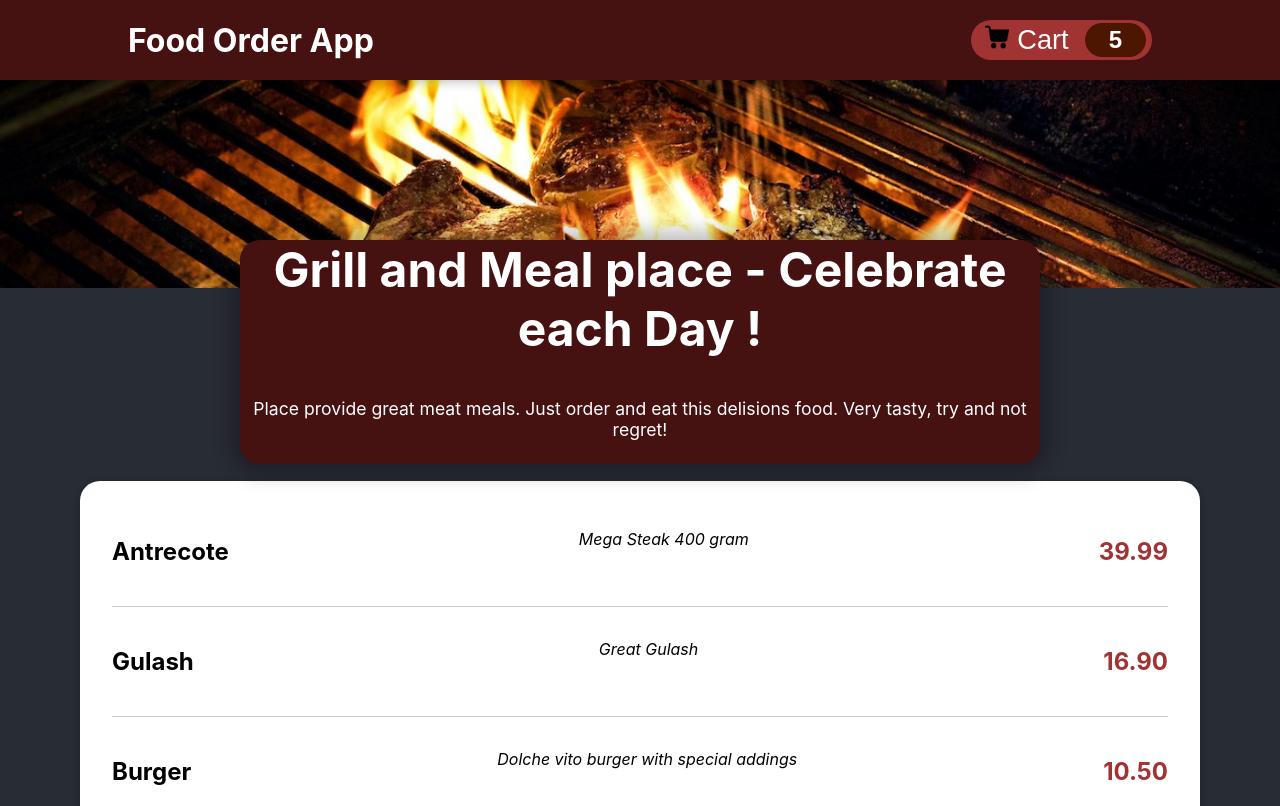
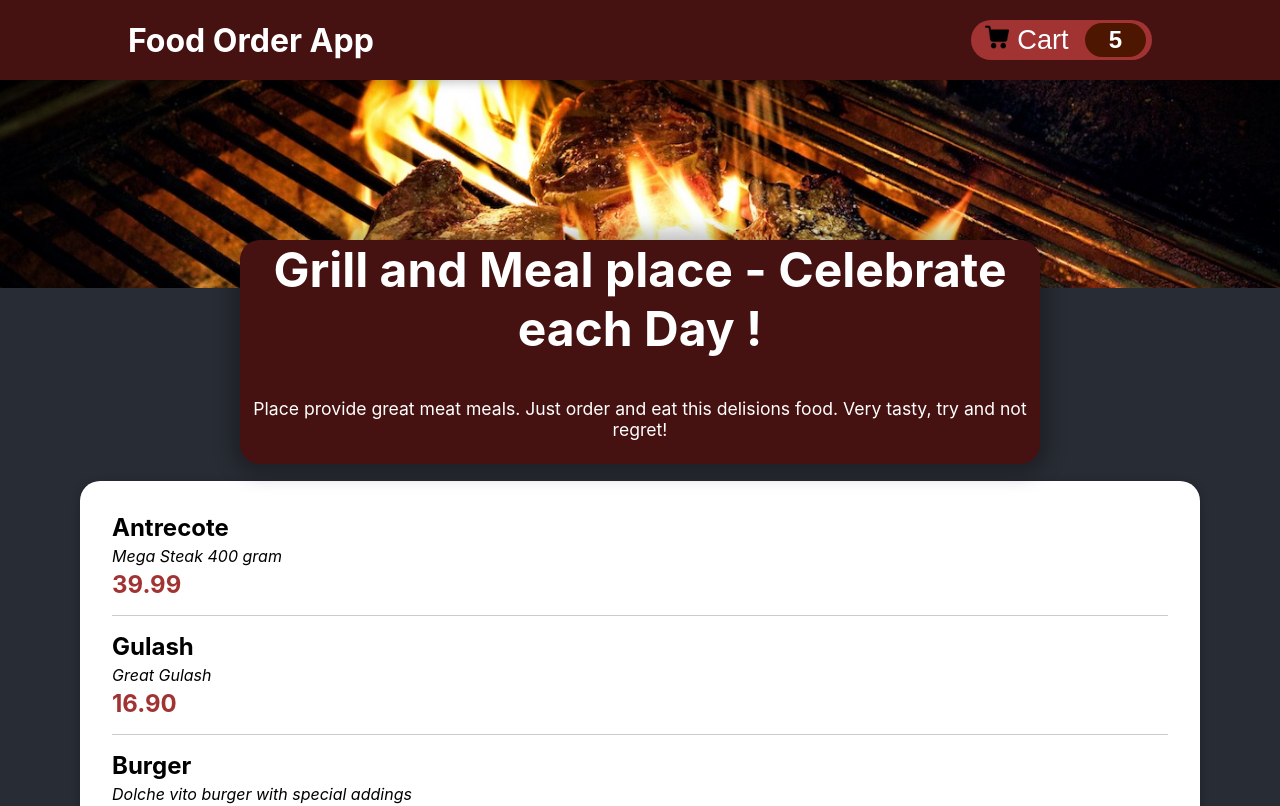
Before and after one commit to michael-ryk/p-food-order, a React (Create React App) app: page / in a window 1280 px wide. Shown: the top 806 px of the page. Built offline with nearby package versions, Linux system fonts and the light colour scheme.

Commit message:
Fix props display

```diff
--- a/src/components/Food/FoodItem/FoodItem.jsx
+++ b/src/components/Food/FoodItem/FoodItem.jsx
@@ -3,8 +3,8 @@ import classes from './FoodItem.module.css';
 const FoodItem = ({name, description, price}) => {
 
   return (
-    <li>
-      <div className={classes.food}>
+    <li className={classes.food}>
+      <div>
         <h3 className={classes.food__name}>{name}</h3>
         <p className={classes.food__description}>{description}</p>
         <p className={classes.food__price}>{price.toFixed(2)}</p>
--- a/src/components/Food/FoodItem/FoodItem.module.css
+++ b/src/components/Food/FoodItem/FoodItem.module.css
@@ -2,20 +2,26 @@
   display: flex;
   justify-content: space-between;
   margin: 1rem;
+  border-bottom: 1px solid #ccc;
+}
+
+.food:not(:last-child) {
   padding-bottom: 1rem;
-  border-bottom: 1px solid #ccc;
 }
 
 .food__name {
   font-size: 1.5rem;
+  margin: 0 0 0.25rem 0;
 }
 
 .food__description {
   font-style: italic;
+  margin:0;
 }
 
 .food__price {
   font-weight: bold;
   color: #A13333;
   font-size: 1.5rem;
+  margin: 0.25rem 0 0 0;
 }
```
